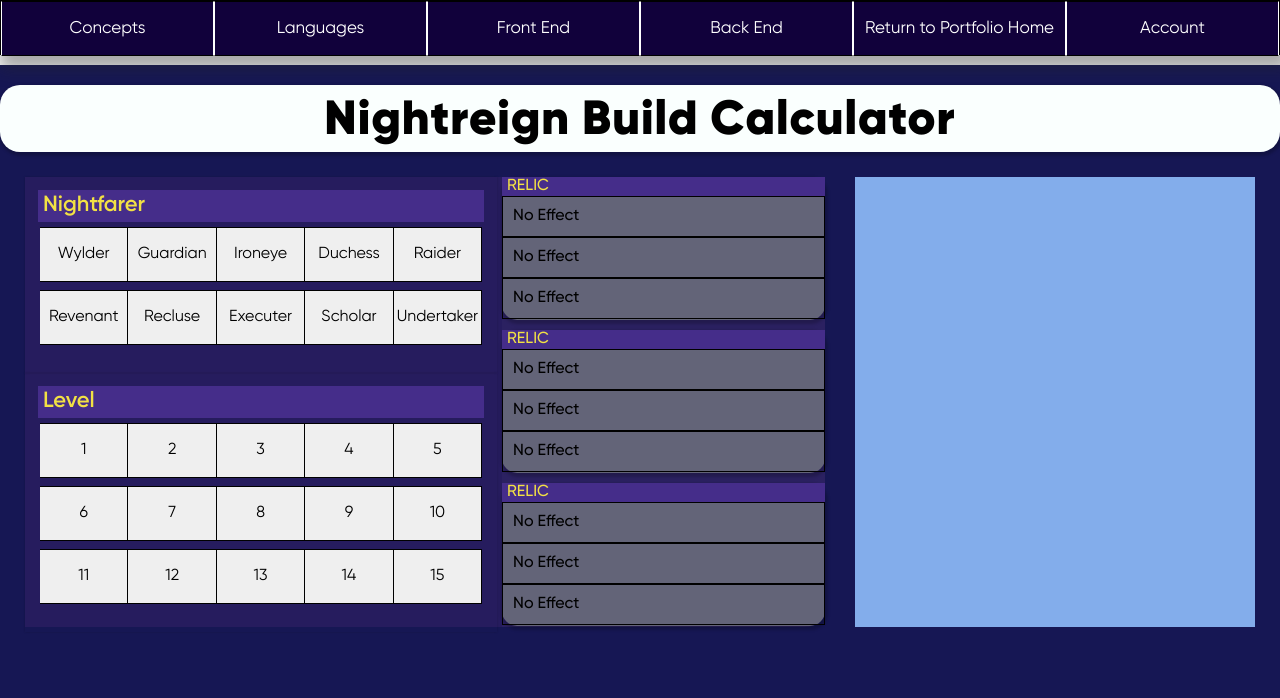
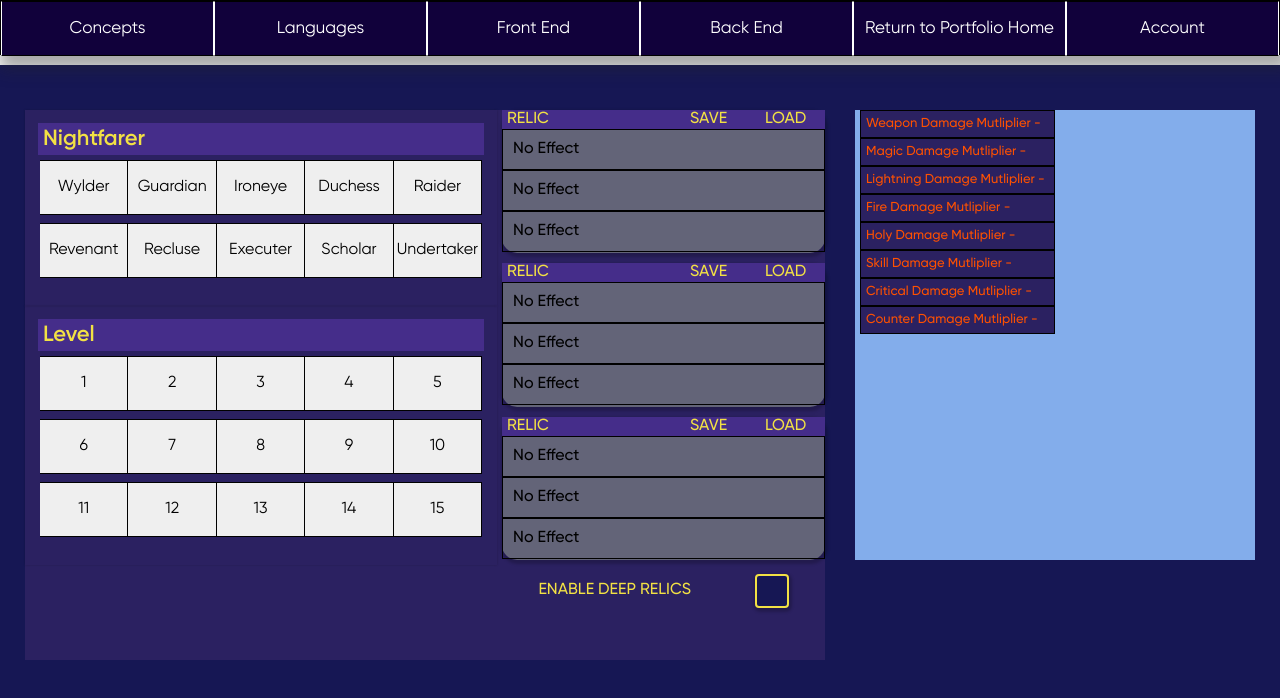
Before and after one commit to NLanese/the-codex, a Next.js app: page /showcases/projects/nightreign in a window 1280 px wide. Shown: the top 698 px of the page. Built offline with nearby package versions, Linux system fonts and the light colour scheme.

Commit message:
more on main layout

```diff
--- a/OstrichComponents/Forms/FormMultipleChoice.js
+++ b/OstrichComponents/Forms/FormMultipleChoice.js
@@ -10,6 +10,7 @@ export const FormMultipleChoice = ({
     titleStyle,             // Style of the Title for the Multiple Choice Question
     captionStyle,
     fieldTextStyle,
+    tabStyle,
 
     inForm=true,
     title,
@@ -397,6 +398,7 @@ export const FormMultipleChoice = ({
                             isActive={typeof opt === "object" ? (value.includes(opt.tag)) : value.includes(opt)}
                             showsHover={true}
                             onPress={handleInput}
+                            style={tabStyle ? tabStyle : null}
                             activeStyle={{backgroundColor: '#9cc6f0'}}
                             hoverStyle={{backgroundColor: 'lightgrey'}}
                             textStyle={fieldTextStyle}
--- a/pages/showcases/projects/nightreign.js
+++ b/pages/showcases/projects/nightreign.js
@@ -21,6 +21,7 @@ export default function BetBotProjectPage() {
 const depthColor = '#161754'
 const nightShade = "#2b2161"
 const graceGiven = "#f2e144"
+const frenzyTouched = "#ff5100"
 const greyOfNight = "#636478"
 const gloomGlow = "#452d8a"
 
@@ -43,6 +44,10 @@ const gloomGlow = "#452d8a"
     const [relic2, setRelic2] = useState({})
     const [relic3, setRelic3] = useState({})
 
+    const [deepEnabled, setDeepEnabled] = useState(false)
+    const [deepDisplayed, setDeepDisplayed] = useState(false)
+
+
 
 ///////////////
 // Rendering //
@@ -55,24 +60,27 @@ function renderSelectionsContainer(){
         }}>
             <div style={{
                 flex: 8, display: 'flex', flexDirection: 'row',
-                backgroundColor: nightShade, height: 450,
+                backgroundColor: nightShade, height: 550,
                 borderRadius: 20
             }}>
                 {renderNightFarer()}
                 {renderRelics()}
             </div>
             <div style={{flex: 4, backgroundColor: "#83adeb", height: 450}}>
-
+                {renderStats()}
             </div>
         </div>
     )
 }
 
+
+// NIGHT FARER //
+
 function renderNightFarer(){
     return(
         <div style={{
             display: 'flex', flexDirection: 'column', flex: 7,
-            backgroundColor: '#261c5e', paddingRight: 25
+            backgroundColor: nightShade, paddingRight: 25
         }}>
             <FormMultipleChoice
                 title={"Nightfarer"}
@@ -116,24 +124,45 @@ function renderNightFarer(){
     )
 }
 
+// RELICS //
 function renderRelics(){
     return(
-        <div style={{display: 'flex', flex: 5, gap: 10, flexDirection: 'column'}}>
-            {renderRelic(relic1)}
-            {renderRelic(relic2)}
-            {renderRelic(relic3)}
+        <div style={{ flex: 5, backgroundColor: nightShade}}>
+            <div style={{display: 'flex', gap: 10, flexDirection: 'column', height: 450,}}>
+                {renderRelic(relic1)}
+                {renderRelic(relic2)}
+                {renderRelic(relic3)}
+            </div>
+            {renderDeepToggles()}
         </div>
+
     )
 }
 
 function renderRelic(relic){
     return(
         <OstCard style={{flex: 3, backgroundColor: greyOfNight, padding: 0}}>
-            <p style={{backgroundColor: gloomGlow, color: graceGiven, padding: 0, paddingLeft: 5, margin: 0, overflow: 'hidden'}}>RELIC</p>
+            {renderRelicHeader()}
             {renderRelicEffect(relic?.slot1 ? relic.slot1 : null)}
             {renderRelicEffect(relic?.slot2 ? relic.slot2 : null)}
             {renderRelicEffect(relic?.slot2 ? relic.slot2 : null)}
         </OstCard>
+    )
+}
+
+function renderRelicHeader(){
+    return(
+        <div style={{display: 'flex', flexDirection: 'row', backgroundColor: gloomGlow, overflow: 'hidden', gap: 10}}>
+            <OstCard noShadow={true} style={{color: graceGiven, padding: 0, paddingLeft: 5, margin: 0, flex: 7 }}>
+                RELIC
+            </OstCard>
+            <OstCard noShadow={true} style={{color: graceGiven, padding: 0, paddingLeft: 5, margin: 0, flex: 2.5 }}>
+                SAVE
+            </OstCard>
+            <OstCard noShadow={true} style={{color: graceGiven, padding: 0, paddingLeft: 5, margin: 0, flex: 2.5 }}>
+                LOAD
+            </OstCard>
+        </div>
     )
 }
 
@@ -153,13 +182,95 @@ function renderRelicEffect(relicSlot){
     )
 }
 
+// DEEP OF NIGHT //
+function renderDeepToggles(){
+    return(
+        <div>
+            <div style={{display: 'flex', flexDirection: 'row', justifyContent: 'space-evenly', marginTop: 5}}>
+                <p style={{color: graceGiven, fontFamily: 'Gilroy', width: 180}}>ENABLE DEEP RELICS</p>
+                <OstCard style={{display: 'flex', justifySelf: 'center', alignSelf: 'center', border: "2px solid #f2e144", borderRadius: 4, height: 10, width: 10, backgroundColor: depthColor, margin: 0}}
+                onClick={() => setDeepEnabled(!deepEnabled)}
+                >
+                    {fill("enable")}
+                </OstCard>
+            </div>
+            {renderDISPLAY_DEEP_RELICS()}
+        </div>
+    )
+}
+
+function renderDISPLAY_DEEP_RELICS(){
+    if (deepEnabled){
+        return(
+            <div style={{display: 'flex', flexDirection: 'row', justifyContent: 'space-evenly', marginTop: 0}}>
+                    <p style={{color: graceGiven, fontFamily: 'Gilroy', width: 180}}>DISPLAY DEEP RELICS</p>
+                    <OstCard style={{display: 'flex', justifySelf: 'center', alignSelf: 'center', border: "2px solid #f2e144", borderRadius: 4, height: 10, width: 10, backgroundColor: depthColor, margin: 0}}
+                    onClick={() => setDeepDisplayed(!deepDisplayed)}
+                    >
+                        {fill("display")}
+                    </OstCard>
+                </div>
+        )
+    }
+}
+
+function fill(type){
+    if (deepEnabled && type === "enable"){
+        return <div style={{display: 'flex', flex: 1, backgroundColor: graceGiven}}/>
+    }
+    else if (deepDisplayed && type === "display"){
+        return <div style={{display: 'flex', flex: 1, backgroundColor: graceGiven}}/>
+    }
+}
+
+// STATS //
+function renderStats(){
+    return(
+        <div style={{display: 'flex', flexDirection: 'row', gap: 5}}>
+            <div>
+                {renderVitals()}
+            </div>
+            <div style={{flex: 6}}>
+                {renderStat("Weapon", "off")}
+                {renderStat("Magic", "off")}
+                {renderStat("Lightning", "off")}
+                {renderStat("Fire", "off")}
+                {renderStat("Holy", "off")}
+                {renderStat("Skill", "off")}
+                {renderStat("Critical", "off")}
+                {renderStat("Counter", "off")}
+            </div>
+            <div style={{flex: 6}}>
+
+            </div>
+        </div>
+    )
+}
+
+function renderStat(type, variety){
+    let color = "white"
+    if (variety === "off"){
+        color = frenzyTouched
+    }
+    return(
+        <OstCard style={{border: '1px solid black', flex: 3, backgroundColor: nightShade, padding: 5}} noShadow={true} rounded={false}>
+            <p style={{color: color, fontSize: 13, margin: 0}}>{type} Damage Mutliplier - </p>
+        </OstCard>
+    )
+}
+
+// VITALS //
+function renderVitals(){
+    return
+}
+
+
 
 /////////////////
 // Main Return //
 /////////////////
 return(
     <div style={{paddingTop: 20, backgroundColor: depthColor, height: '100vh'}}>
-            <div style={Styles.Fonts.pageTitle}>Nightreign Build Calculator </div>
             {renderSelectionsContainer()}
     </div>
 )
```
Also changed, not shown: constants/projects/nightreign/relics/offensiveRelics.js (+5 -5 lines), components/Nightreign/RelicsModal.js (added), 2 other files (tests, documents, lock files or other folders).
